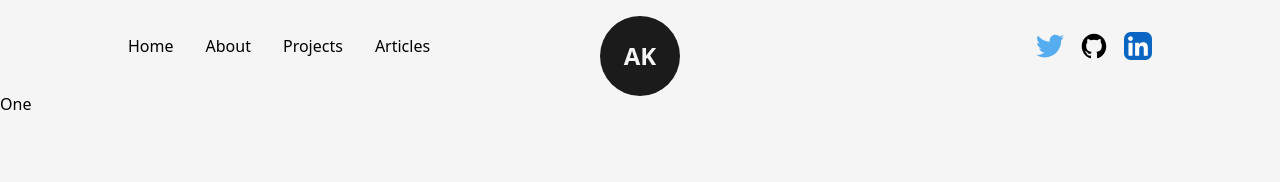
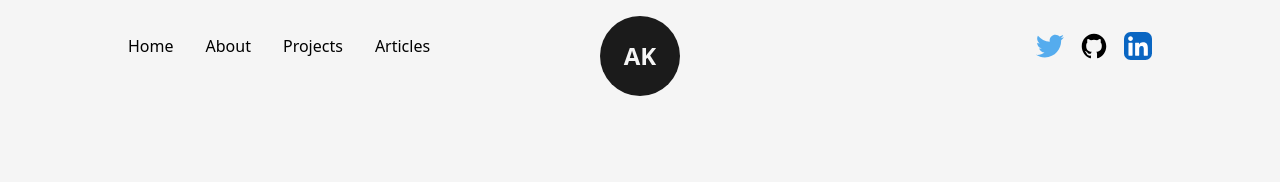
Before and after one commit to MdAatif-Tegginmani/Next-Portfolio, a Next.js app: page / in a window 1280 px wide. Shown: the top 182 px of the page. Built offline with nearby package versions, Linux system fonts and the light colour scheme.

Commit message:
after 1st commit

```diff
--- /dev/null
+++ b/src/components/Layout.js
@@ -0,0 +1,11 @@
+import React from 'react'
+
+const Layout = ({children, className=""}) => {
+  return (
+    <div className={`w-full h-full inline-block z-0 bg-light p-32 ${className}`} >
+     {children}
+    </div>
+  )
+}
+
+export default Layout
--- a/src/pages/index.js
+++ b/src/pages/index.js
@@ -1,4 +1,5 @@
 import Head from 'next/head'
+import Layout from '@/components/Layout'
 
 
 
@@ -10,8 +11,8 @@
         <meta name="description" content="Generated by create next app" />
 
       </Head>
-      <main className=''>
-        One
+      <main className='flex items-center text-dark w-full min-h-screen'>
+        <Layout></Layout>
       </main>
 
     </>
```
Also changed, not shown: public/images/profile/developer-pic-1.png (deleted), public/images/profile/developer-pic.png (added).
